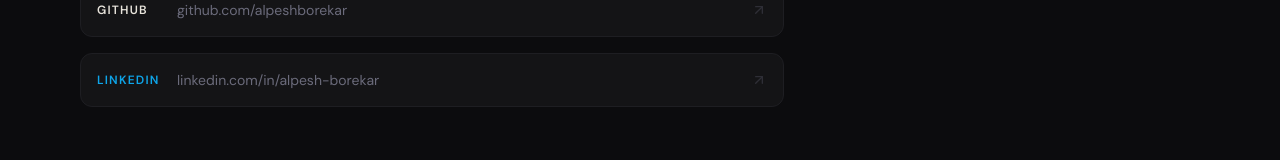
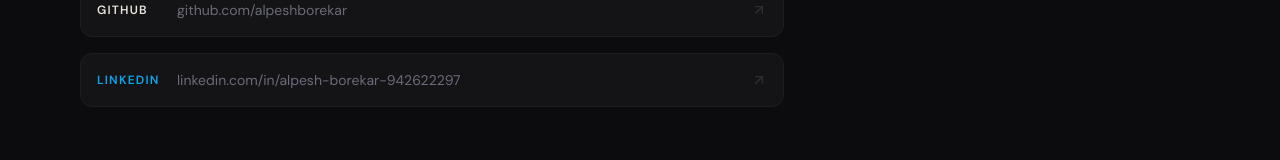
Before and after one commit to alpeshborekar/portfolio, a React (Vite) app in the folder my-portfolio/: page / in a window 1280 px wide. Shown: the part 5120-5280 px from the top of the page. Built offline with nearby package versions, Linux system fonts and the light colour scheme; the HTML template or start-up script is replaced by a standard one.

Commit message:
Updated project links and contact section

```diff
--- a/my-portfolio/src/sections/Contact.jsx
+++ b/my-portfolio/src/sections/Contact.jsx
@@ -16,8 +16,8 @@
   },
   {
     label: 'LinkedIn',
-    value: 'linkedin.com/in/alpesh-borekar',
-    href: 'https://linkedin.com/in/alpesh-borekar',
+    value: 'linkedin.com/in/alpesh-borekar-942622297',
+    href: 'https://www.linkedin.com/in/alpesh-borekar-942622297/',
     color: '#0ea5e9',
   },
 ]
--- a/my-portfolio/src/sections/Projects.jsx
+++ b/my-portfolio/src/sections/Projects.jsx
@@ -16,7 +16,7 @@
     ],
     tech: ['Python', 'Flask', 'React', 'MySQL', 'Redis', 'Celery', 'Gemini AI', 'JWT'],
     github: 'https://github.com/alpeshborekar',
-    demo: '#',
+    demo: 'https://resume-ai-ai-powered-ats-resume-ana.vercel.app/',
     accent: '#f59e0b',
   },
   {
@@ -33,7 +33,7 @@
     ],
     tech: ['Node.js', 'Express.js', 'MongoDB Atlas', 'JWT', 'React', 'Vercel', 'Render'],
     github: 'https://github.com/alpeshborekar/skillmatch-platform',
-    demo: 'https://skillmatch-platform.vercel.app',
+    demo: 'https://skillmatch-platform.vercel.app/login',
     accent: '#10b981',
   },
   {
@@ -91,7 +91,6 @@
               transition={{ delay: i * 0.1 }}
               className="group relative p-6 sm:p-8 rounded-2xl border border-[#1e1e22] bg-[#141416] hover:border-[#2e2e36] transition-all duration-400 overflow-hidden"
             >
-              {/* Accent glow on hover */}
               <div
                 className="absolute top-0 left-0 w-full h-1 rounded-t-2xl opacity-0 group-hover:opacity-100 transition-opacity duration-300"
                 style={{ backgroundColor: p.accent }}
@@ -99,7 +98,6 @@
 
               <div className="flex flex-col sm:flex-row sm:items-start gap-6">
 
-                {/* Number */}
                 <span
                   className="font-display font-bold text-4xl sm:text-5xl leading-none opacity-20 shrink-0"
                   style={{ color: p.accent }}
@@ -107,7 +105,6 @@
                   {p.num}
                 </span>
 
-                {/* Content */}
                 <div className="flex-1 min-w-0">
 
                   <div className="flex flex-wrap items-center gap-3 mb-2">
```
Also changed, not shown: 1 other file (tests, documents, lock files or other folders).
